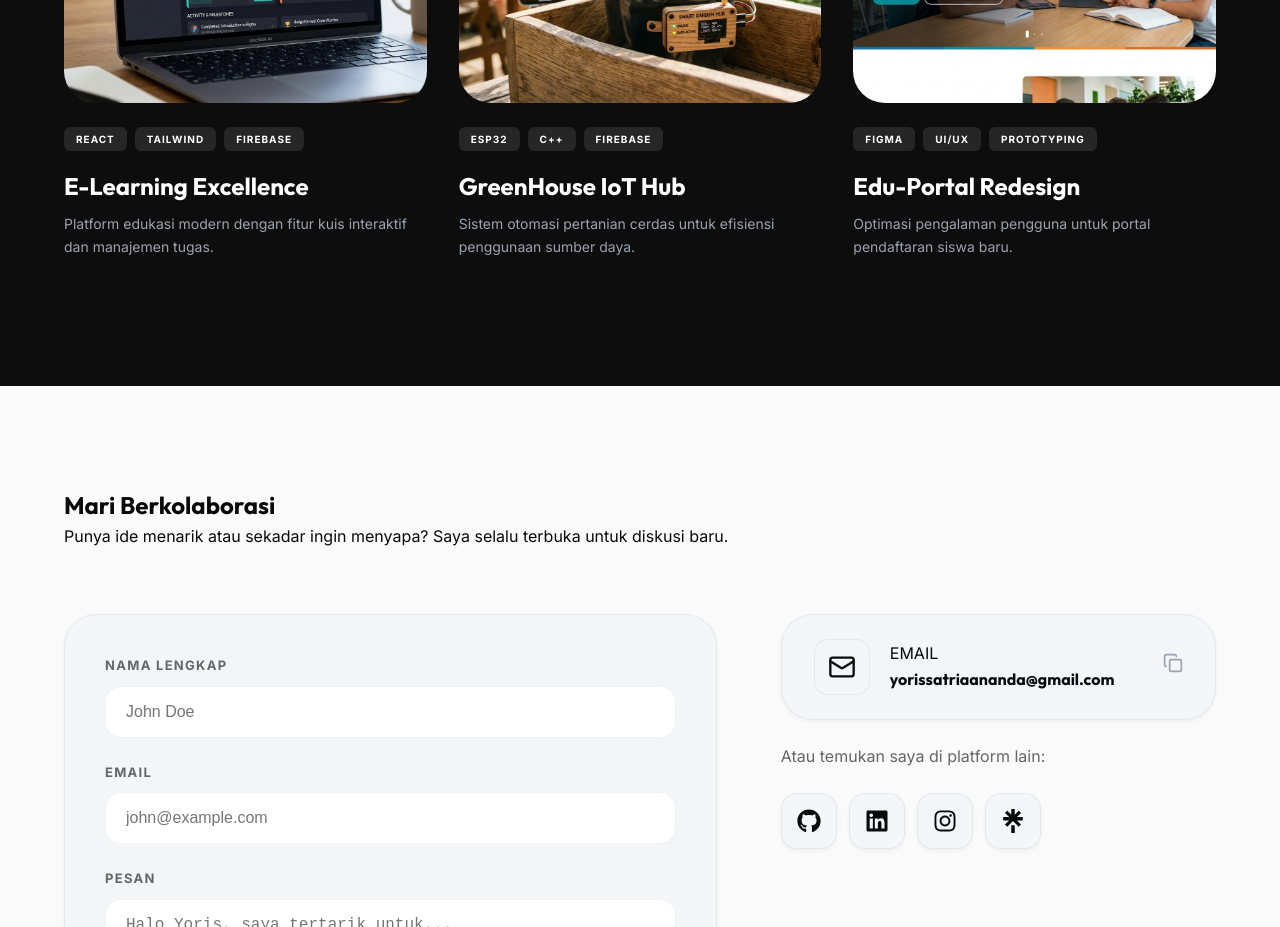
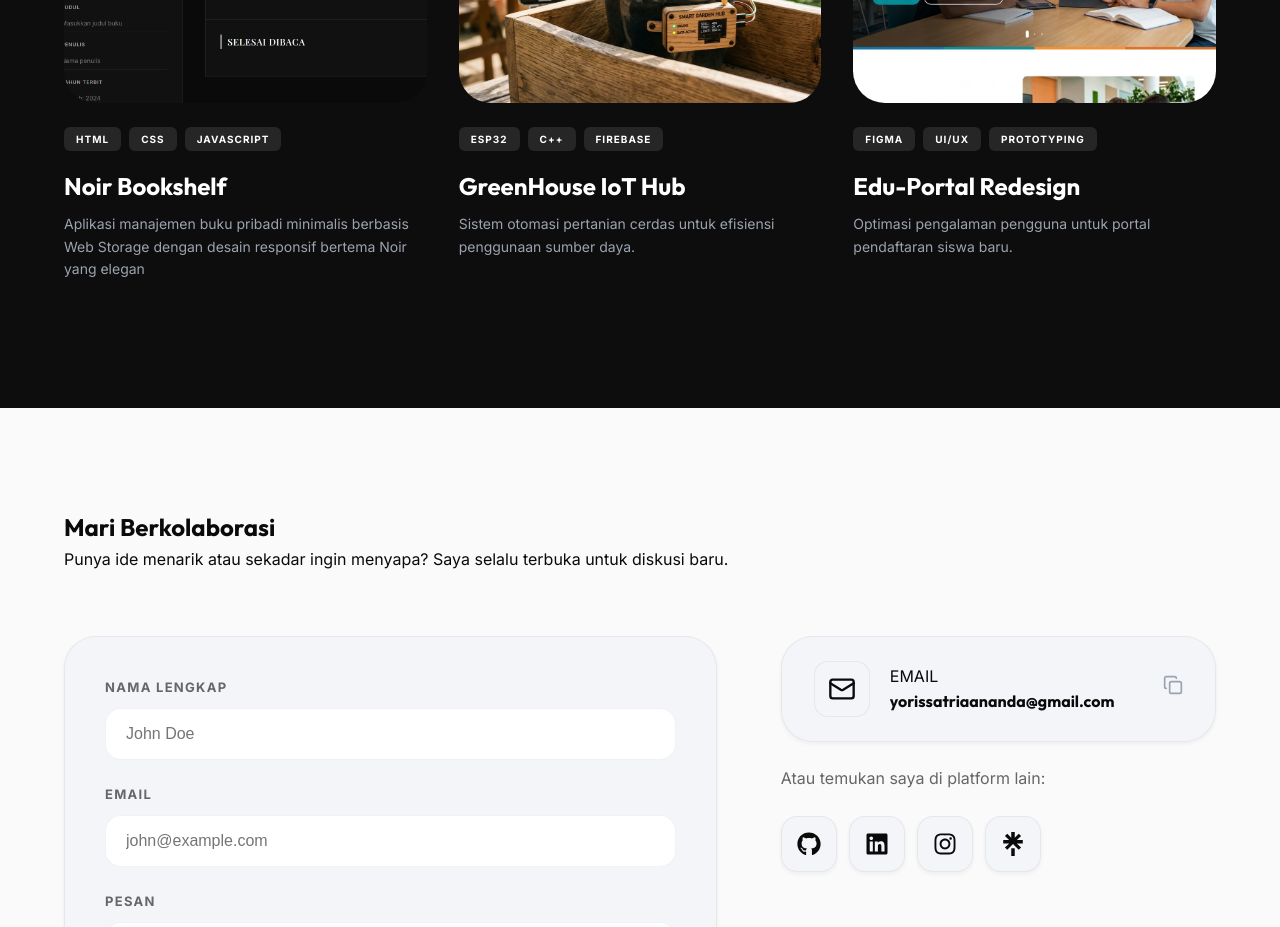
Before and after one commit to YorisSatriaAnanda/porto, a React (Vite) app: page / in a window 1280 px wide. Shown: the part 4120-5047 px from the top of the page. Built offline with nearby package versions, Linux system fonts and the light colour scheme.

Commit message:
tambahhin projek

```diff
--- a/src/components/Projects.jsx
+++ b/src/components/Projects.jsx
@@ -8,12 +8,12 @@ const Projects = () => {
 
   const projects = [
     {
-      title: 'E-Learning Excellence',
-      desc: 'Platform edukasi modern dengan fitur kuis interaktif dan manajemen tugas.',
-      fullDesc: 'Dikembangkan untuk memfasilitasi pembelajaran digital yang efektif. Fitur utama meliputi dashboard siswa, pengumpulan tugas yang otomatis, dan integrasi video materi. Menggunakan arsitektur React-Firebase untuk keamanan dan kecepatan akses.',
+      title: 'Noir Bookshelf',
+      desc: 'Aplikasi manajemen buku pribadi minimalis berbasis Web Storage dengan desain responsif bertema Noir yang elegan',
+      fullDesc: 'Menerapkan fitur CRUD (Create, Read, Update, Delete) yang memungkinkan pengguna menambah, menghapus, serta memindahkan buku antar rak "Selesai" dan "Belum Selesai".',
       image: '/project1.png',
-      tags: ['REACT', 'TAILWIND', 'FIREBASE'],
-      demoUrl: 'https://elearning-yoris.vercel.app',
+      tags: ['HTML', 'CSS', 'JAVASCRIPT'],
+      demoUrl: 'https://yorissatriaananda.github.io/BookShelf/',
       githubUrl: 'https://github.com/YorisSatriaAnanda/e-learning-platform'
     },
     {
```
Also changed, not shown: public/project1.png.
